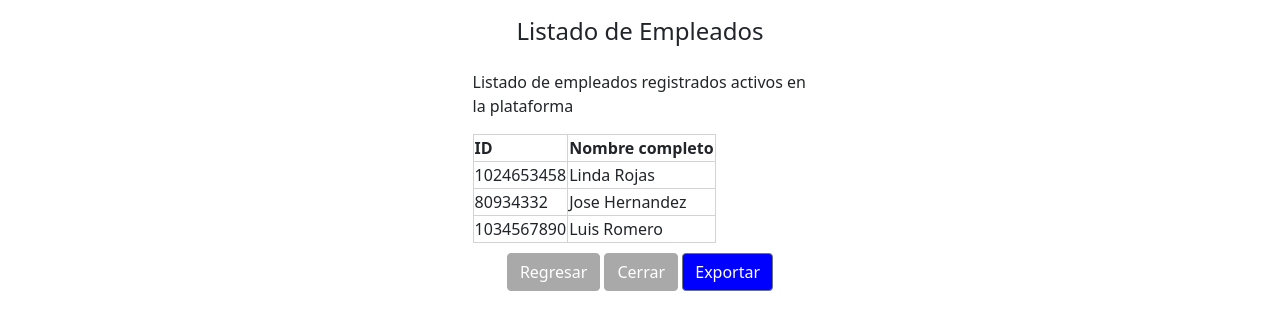
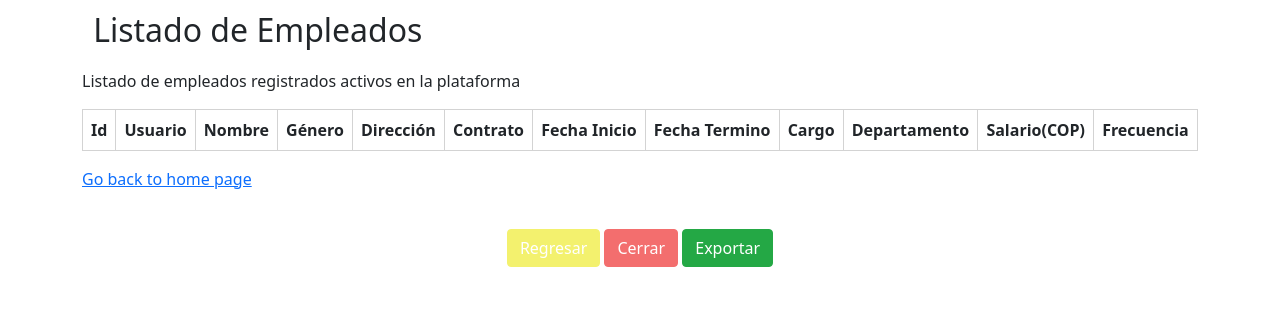
Before and after one commit to Dnl-Cabrera/proyectoUsuarios, a Flask app: page /listaEmpleados in a window 1280 px wide. Shown: the part 72-402 px from the top of the page. Run offline with Flask 2, Linux system fonts and the light colour scheme; lists and menus that the app fills with data are empty; some libraries are stand-ins or nearby versions.

Commit message:
actualización bd

```diff
--- a/apps/rutas_1.py
+++ b/apps/rutas_1.py
@@ -4,7 +4,7 @@ from flask.helpers import make_response, url_for
 from flask import render_template, flash, request, session
 from flask.wrappers import Request
 from flask import request
-from db.db import consID,consUsuario,insertPersona,insertUsuario,consUsuarioPassword,consIdUser,updatePersona,updateUsuario,eliminarUsuario,eliminarPersona
+from db.db import consID,consUsuario,insertPersona,insertUsuario,consUsuarioPassword,consIdUser,updatePersona,updateUsuario,eliminarUsuario,eliminarPersona,insertEmpleado
 from werkzeug.utils import redirect
 from werkzeug.security import generate_password_hash, check_password_hash
 
@@ -12,8 +12,8 @@ from werkzeug.security import generate_password_hash, check_password_hash
 @app.errorhandler(404)
 def page_not_found(e):#Esta función debe recibir el error como parametor, e es el error
     class1="nav-link active"
-    class2="nav-link disabled"
-    class3="nav-link disabled"
+    class2="nav-link "
+    class3="nav-link "
     mensaje="Error en la busqueda"
     return render_template("errorCarga.html",class1=class1,class2=class2,class3=class3,mensaje=mensaje)
 
@@ -21,8 +21,8 @@ def page_not_found(e):#Esta función debe recibir el error como parametor, e es
 def index():
     #session.clear() esta linea elimina las sessiones como los mensajes flash !!
     class1="nav-link active"
-    class2="nav-link disabled"
-    class3="nav-link disabled"
+    class2="nav-link "
+    class3="nav-link "
     mensaje="Inicio Sesión"
 
     return render_template("iniciarSesion.html",class1=class1,class2=class2,class3=class3,mensaje=mensaje)
@@ -41,12 +41,13 @@ def funcionActividad():
     elif operacion=="adminEmplo":
         return redirect("/adminEmplo")
 
+
 @app.route('/usuarioInicio')
 def usuarioInicio():
     if session.get('usuario'):
         class1="nav-link active"
-        class2="nav-link disabled"
-        class3="nav-link disabled"
+        class2="nav-link "
+        class3="nav-link "
         mensaje="Bienvenido "+session['usuario']
         #mensaje="Bienvenido usuario"
         return render_template("usuarioInicio.html",class1=class1,class2=class2,class3=class3,mensaje=mensaje,permiso=session['permisos'])
@@ -58,8 +59,8 @@ def usuarioInicio():
 @app.route('/registrarUsuario')
 def registrarUsuario():
     class1="nav-link active"
-    class2="nav-link disabled"
-    class3="nav-link disabled"
+    class2="nav-link "
+    class3="nav-link "
     mensaje="Registro de Usuario"
     return render_template("registroUsuario.html",class1=class1,class2=class2,class3=class3,mensaje=mensaje)
 
@@ -76,8 +77,8 @@ def gestorUsuario():
             return render_template("gestorUsuarios.html",class1=class1,class2=class2,class3=class3,mensaje=mensaje,permiso=session['permisos'])
         else:
             class1="nav-link active"
-            class2="nav-link disabled"
-            class3="nav-link disabled"
+            class2="nav-link "
+            class3="nav-link "
             flash("No puede acceder al gestor de usuarios")
             mensaje="Bienvenido "+session["usuario"]
             return render_template("usuarioInicio.html",class1=class1,class2=class2,class3=class3,mensaje=mensaje,permiso=session['permisos'])
@@ -241,4 +242,21 @@ def operacionUsuario():
             flash("Usuario eliminado")
             return render_template('gestorUsuarios.html',class1=class1,class2=class2,class3=class3,mensaje=mensaje,permiso=session['permisos'])
 
+
+
+
     #return str(ide)+name+sexo+address+user+permiso+password #Obteniendo los datos del formulario consultado.
+
+
+'''@app.route('/funcionEmpleado',methods=['POST', 'GET'])
+def funcionEmpleado():
+
+    operacion=request.form["admon"]
+
+    if operacion == 'registroEmpleado':
+        #redirect(url_for --> Revisar como se utiliza?
+        return render_template("crearEmpleado.html")
+    elif operacion=="desempeno":
+        return redirect(url_for("desempeno"))
+    elif operacion=="ListaEmpleados":
+        return redirect(url_for("/listaEmpleados"))'''
--- a/db/db.py
+++ b/db/db.py
@@ -2,6 +2,9 @@ from os import error
 import sqlite3
 from sqlite3 import Error
 import os
+from flask import render_template
+
+from entorno.proyectoUsuarios.apps.rutas_2 import listaEmpleados
 
 #CURR_DIR = os.getcwd() #Obtiene el directorio actual madre
 #URL_DB=CURR_DIR+"\proyectoUsuarios\database.db"
@@ -157,26 +160,41 @@ def eliminarPersona(id):
     except Exception:
         return False
 
-#Revisar a partir de aquí la configuración de la base de datos para el registro
+#Revisar a partir de aquí la configuración de la base de datos para el registro y gestion de Empleados
 
-def insertDesempeno(id,mes,Efectividad,Innovacion, Inclusion, Puntualidad):
+def insertEmpleado(id,usuario,nombre,genero,direccion, contrato,cargo, dependencia,salario,frecuencia, FechaInicio,FechaTermino,password,permisos):
     try:
         con1=get_db()
         cur1=con1.cursor()
-        sqlInsert_desempeno="INSERT INTO desempeno(id,mes,Efectividad,Innovacion, Inclusion, Puntualidad) VALUEs (?, ?, ?, ?, ?,?);"
-        cur1.execute(sqlInsert_desempeno,(id,mes,Efectividad,Innovacion, Inclusion, Puntualidad))
+        sqlInsert_empleados="INSERT INTO empleados(id, usuario, nombre,genero,direccion, contrato,cargo, dependencia,salario,frecuencia, FechaInicio,FechaTermino,password,permisos) VALUEs (?, ?, ?, ?, ?, ?, ?, ?, ?, ?, ?, ?, ?, ?);"
+        cur1.execute(sqlInsert_empleados,(id,usuario,nombre,genero,direccion, contrato,cargo, dependencia,salario,frecuencia, FechaInicio,FechaTermino,password,permisos))
         con1.commit()
         con1.close()
     except Error as err:
         return err
 
-def insertEmpleado(id,usuario,nombre,sexo,direccion, contrato,cargo, dependencia,salario,frecuencia, FechaInicio,FechaTermino):
+
+def consIdEmplo(id):
+    try:
+        con1=get_db()
+        cur=con1.cursor()
+        sql_consulta_empleados="select * from empleados where id=?;"
+        res_empleado=cur.execute(sql_consulta_empleados,(int(id),))
+        empleados = cur.fetchall()
+        con1.close()
+        return empleados
+    except Error as err:
+        return err
+
+#No permite la visualización del empleado por  usuario. Debe buscarlo de la tabla empleados
+def consUsuarioEmplo(usuario):
     try:
         con=get_db()
         cur=con.cursor()
-        sqlInsert_empleados="INSERT INTO usuario(id, usuario, nombre,sexo,direccion, contrato,cargo, dependencia,salario,frecuencia, FechaInicio,FechaTermino) VALUEs (?, ?, ?, ?,?, ?, ?, ?,?, ?, ?, ?);"
-        cur.execute(sqlInsert_empleados,(id,usuario,nombre,sexo,direccion, contrato,cargo, dependencia,salario,frecuencia, FechaInicio,FechaTermino))
-        con.commit()
+        sql_consulta_empleados="select * from empleados where usuario=?"
+        res_usuario = cur.execute(sql_consulta_empleados,(usuario,))
+        user=cur.fetchall()
         con.close()
+        return user
     except Error as err:
         return err
--- a/static/css/style.css
+++ b/static/css/style.css
@@ -11,6 +11,8 @@
 }
 
 #adminEmplo{
+
+    margin: auto;
     background-color: rgb(207, 207, 207);
     border-color:rgb(27, 41, 202);
 }
@@ -65,6 +67,12 @@
     border-color: rgb(243, 110, 110);
 }
 
+#datosEmpleado{
+    width: 60% !important;
+    display: inline-flex !important;
+    justify-content: center !important;
+    border-left-style: solid;
+}
 /*Configurando mensajes alertas flask()*/
 
 #alertas{
@@ -77,7 +85,20 @@
 }
 
 #btn_imprimir {
-    background-color: rgb(110, 243, 128);
-    border-color: rgb(110, 243, 128);
+    background-color: rgb(36, 168, 69);
+    border-color: rgb(36, 168, 69);
 
 }
+
+#btn_regresar {
+    background-color: rgb(243, 241, 110);
+    border-color: rgb(243, 241, 110);
+
+}
+
+
+#btn_exportar{
+    background-color: rgb(0, 0, 255);
+    border-color: rgb(0, 0, 255);
+
+}
--- a/static/js/script.js
+++ b/static/js/script.js
@@ -4,7 +4,6 @@ function goRegistro(){
     location.href="../../templates/registroUsuario.html";
 }
 
-function buttonUp(){
-    var adminEmplo = document.getElementById('adminEmplo')
-    //console.log(adminEmplo);
+function goRegistroEmpleado(){
+    location.href="../../templates/crearEmpleado.html";
 }
--- a/templates/listaEmpleados.html
+++ b/templates/listaEmpleados.html
@@ -1,78 +1,66 @@
 {% extends 'base.html' %}
 
-{% block inicio %}
-
-    <form action="{{url_for('funcionActividad')}}" method="POST" name="actividad">
-        <li class="nav-item" role="presentation">
-            <button name="actividad" value="inicioSesion" class="nav-link " id="pills-inicioSesion-tab" data-bs-toggle="pill" data-bs-target="#pills-begin" type="true" role="tab" aria-controls="pills-begin" aria-selected="false">Iniciar Sesion</button>
-        </li>
-    </form>
-    <form action="{{url_for('funcionActividad')}}" method="POST" name="actividad">
-        <li class="nav-item" role="presentation">
-            <!--El type del boton se elimino para eviatar que el que iniciara sesion lograra cambiar de pestaña.-->
-            <button name="actividad" value="adminUser" class="nav-link" id="pills-adminUser-tab" data-bs-toggle="pill" data-bs-target="#pills-adminUser" disabled="true" role="tab" aria-controls="pills-adminUser" aria-selected="false">Administrador de usuarios</button>
-        </li>
-    </form>
-    <form action="{{url_for('funcionActividad')}}" method="POST" name="actividad">
-        <li class="nav-item" role="presentation">
-            <button name="actividad" value="adminEmplo" class="nav-link active" id="pills-adminEmplo-tab" data-bs-toggle="pill" data-bs-target="#pills-adminEmplo" disabled="submit" role="tab" aria-controls="pills-adminEmplo" aria-selected="true">Administrador de empleados</button>
-        </li>
-    </form>
-
-{% endblock %}
+{% block begin %}
 
 
-{% block begin %}
     <style>
         table, th, td {
         border: 1px solid lightgray;
     }
+
     </style>
-    <div id="registro1" class="container">
 
-        <div id="registro">
-
-         <center><h4 style="padding: 5%;">Listado de Empleados</h4></center>
-
-            <p for="columna">Listado de empleados registrados activos en la plataforma</p>
-
-            <table>
-
-            <form action="" method="POST" name="sesion_registro"></form>
-
-                    <table>
+    <div class="container">
+        <h2 style="padding: 1%;">Listado de Empleados</h2>
+        <!--The .table class adds basic styling (light padding and only horizontal dividers) to a table:-->
+        <p>Listado de empleados registrados activos en la plataforma</p>
+        <table class="table">
+        <thead>
             <tr>
-                            <th>ID</th>
-                            <th>Nombre completo</th>
+            <th>Id</th>
+            <th>Usuario</th>
+            <th>Nombre</th>
+            <th>Género</th>
+            <th>Dirección</th>
+            <th>Contrato</th>
+            <th>Fecha Inicio</th>
+            <th>Fecha Termino</th>
+            <th>Cargo</th>
+            <th>Departamento</th>
+            <th>Salario(COP)</th>
+            <th>Frecuencia</th>
 
             </tr>
+        </thead>
+        {% for row in rows %}
+            <tbody>
                 <tr>
-                            <td>1024653458</td>
-                            <td>Linda Rojas</td>
-
+                <td>{{row["id"]}}</td>
+                <td>{{row["user"]}}</td>
+                <td>{{row["name"]}}</td>
+                <td>{{row["gender"]}}</td>
+                <td>{{row["address"]}}</td>
+                <td>{{row["contract"]}}</td>
+                <td>{{row["fechaInicio"]}}</td>
+                <td>{{row["fechaTermino"]}}</td>
+                <td>{{row["cargo"]}}</td>
+                <td>{{row["departamento"]}}</td>
+                <td>{{row["salario"]}}</td>
+                <td>{{row["frecuencia"]}}</td>
                 </tr>
-                        <tr>
-                            <td>80934332 </td>
-                            <td>Jose Hernandez</td>
-                        </tr>
-                        <tr>
-                            <td>1034567890 </td>
-                            <td>Luis Romero</td>
-
-                        </tr>
+            </tbody>
+        {% endfor %}
         </table>
-
-                </form>
-            </table>
-
-                    <div id="btns_registro">
-                        <button type="submit" class="btn btn-primary" id="btn_registrar" >Regresar</button>
-                        <button type="submit" class="btn btn-primary" id="btn_registrar">Cerrar</button>
-                        <button type="submit" class="btn btn-secondary" style="background-color: blue;" >Exportar</button>
+        <a href = "/">Go back to home page</a>
     </div>
 
+    <!--</html>-->
+    <div>
+        <div id="btns_registro">
+            <button type="submit" class="btn btn-primary" id="btn_regresar" >Regresar</button>
+            <button type="submit" class="btn btn-primary" id="btn_eliminar">Cerrar</button>
+            <button type="submit" class="btn btn-primary" id="btn_imprimir">Exportar</button>
         </div>
-
     </div>
 
 {% endblock %}
```
Also changed, not shown: apps/rutas_2.py (+80 -17 lines), templates/adminEmplo.html (+43 -23 lines), templates/crearEmpleado.html (+4 -3 lines), templates/desempeno.html (+3 -5 lines), templates/registroNuevoEmpleado.html (+29 -13 lines), database.db, 1 other file. Lines whose indentation alone changed are shown as unchanged.
